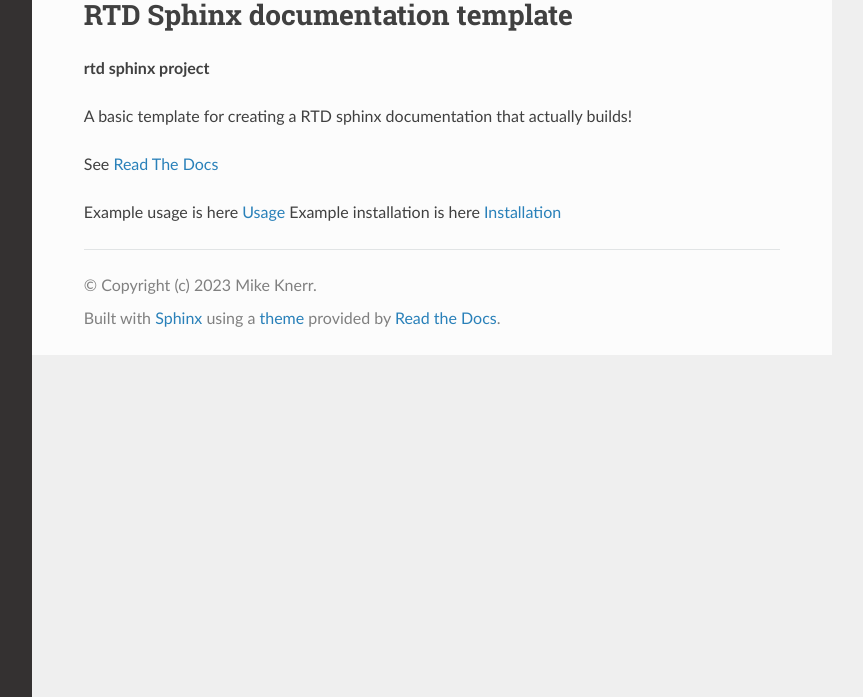
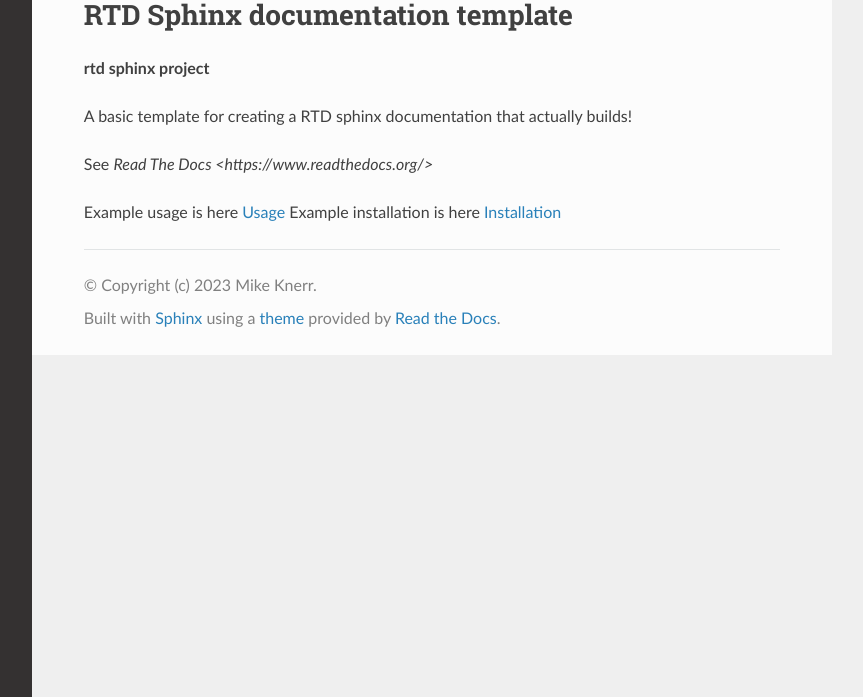
Before and after one commit to mkner/robo-pid, a Sphinx documentation site: the page built from docs/index.rst, in a window 1280 px wide, cut to the strip 203-900 px from the top of the page. Shown: the whole strip, without its empty margins (268-1131 px from the left). Built offline with Sphinx 7.4.7 and the Read the Docs theme 2.0.0, drawn with Linux system fonts in a browser that asks for light colours.

Commit message:
Update index.rst

```diff
--- a/docs/index.rst
+++ b/docs/index.rst
@@ -8,7 +8,7 @@
 A basic template for creating a RTD sphinx documentation
 that actually builds!
 
-See `Read The Docs <https://www.readthedocs.org/>`_
+See `Read The Docs <https://www.readthedocs.org/>`
 
 Example usage is here :doc:`usage`
 Example installation is here :ref:`installation`
```
